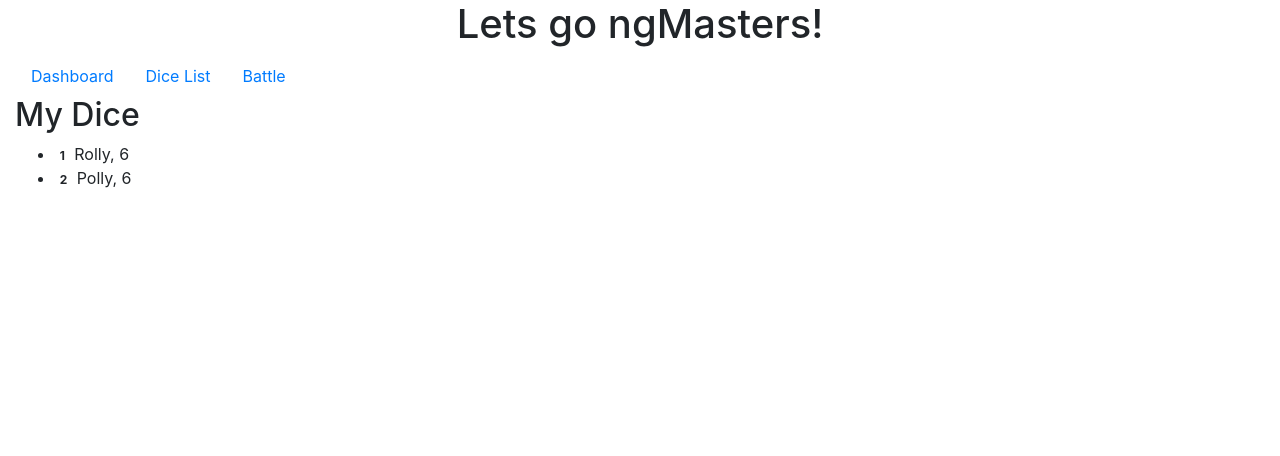
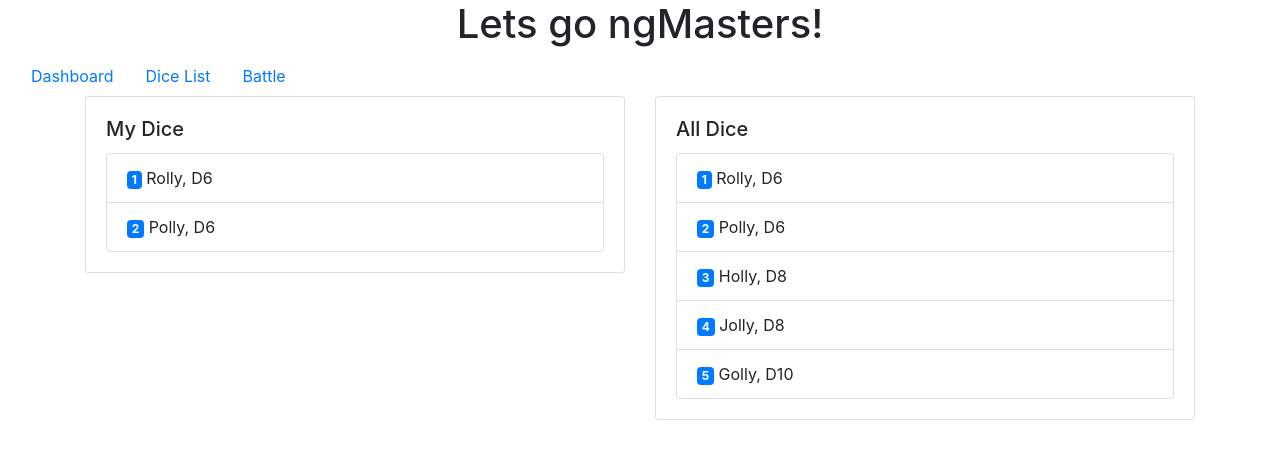
Before and after one commit to ant290/ngMasters, an Angular app in the folder ngMasters/: page /diceList in a window 1280 px wide. Shown: the top 456 px of the page. Built offline with nearby package versions, Linux system fonts and the light colour scheme.

Commit message:
added an all dice list

```diff
--- a/ngMasters/src/app/MockDiceList.ts
+++ b/ngMasters/src/app/MockDiceList.ts
@@ -4,3 +4,11 @@ export const DiceList: Dice[] = [
     {id: 1, name: 'Rolly', sides: 6},
     {id: 2, name: 'Polly', sides: 6}
 ];
+
+export const AllDice: Dice[] = [
+    {id: 1, name: 'Rolly', sides: 6},
+    {id: 2, name: 'Polly', sides: 6},
+    {id: 3, name: 'Holly', sides: 8},
+    {id: 4, name: 'Jolly', sides: 8},
+    {id: 5, name: 'Golly', sides: 10},
+];
--- a/ngMasters/src/app/dice-list/dice-list.component.css
+++ b/ngMasters/src/app/dice-list/dice-list.component.css
@@ -0,0 +1,13 @@
+.dice li:hover {
+    color: #607D8B;
+    background-color: #DDD;
+    left: .1em;
+  }
+  .dice li.selected {
+    background-color: #CFD8DC;
+    color: white;
+  }
+  .dice li.selected:hover {
+    background-color: #BBD8DC;
+    color: white;
+  }
--- a/ngMasters/src/app/dice-list/dice-list.component.html
+++ b/ngMasters/src/app/dice-list/dice-list.component.html
@@ -1,9 +1,37 @@
-<h2>My Dice</h2>
-<ul class="dice" >
-  <li *ngFor="let dice of diceList"
-    (click)="onSelect(dice)"
-    [class.selected]="dice === selectedDice">
-    <span class="badge">{{dice.id}}</span> {{dice.name}}, {{dice.sides}}
-  </li>
-</ul>
-<app-dice-detail [dice]="selectedDice"></app-dice-detail>
+<div class="container">
+  <div class="row">
+    <div class="col-sm">
+      <div class="card">
+        <div class="card-body">
+          <h5 class="card-title">My Dice</h5>
+          <ul class="dice list-group" >
+            <li *ngFor="let dice of diceList"
+              (click)="onSelect(dice)"
+              [class.selected]="dice === selectedDice"
+              class="list-group-item">
+              <span class="badge badge-primary">{{dice.id}}</span> {{dice.name}}, D{{dice.sides}}
+            </li>
+          </ul>
+        </div>
+      </div>
+    </div>
+    <div class="col-sm">
+      <div class="card">
+        <div class="card-body">
+          <h5 class="card-title">All Dice</h5>
+          <ul class="dice list-group">
+            <li *ngFor="let dice of allDiceList"
+              (click)="onSelect(dice)"
+              [class.selected]="dice === selectedDice"
+              class="list-group-item">
+              <span class="badge badge-primary">{{dice.id}}</span> {{dice.name}}, D{{dice.sides}}
+            </li>
+          </ul>
+        </div>
+      </div>
+    </div>
+  </div>
+  <div class="row">
+    <app-dice-detail [dice]="selectedDice"></app-dice-detail>
+  </div>
+</div>
--- a/ngMasters/src/app/dice-list/dice-list.component.ts
+++ b/ngMasters/src/app/dice-list/dice-list.component.ts
@@ -11,16 +11,22 @@ export class DiceListComponent implements OnInit {
 
   // expose props for binding
   diceList: Dice[];
+  allDiceList: Dice[];
   selectedDice: Dice;
 
   constructor(private diceService: DiceService) { }
 
   ngOnInit() {
     this.getDiceList();
+    this.getAllDice();
   }
 
   getDiceList(): void {
     this.diceService.getDiceList().subscribe(diceList => this.diceList = diceList);
+  }
+
+  getAllDice(): void {
+    this.diceService.getAllDiceList().subscribe(diceList => this.allDiceList = diceList);
   }
 
   onSelect(dice: Dice): void {
--- a/ngMasters/src/app/services/dice.service.ts
+++ b/ngMasters/src/app/services/dice.service.ts
@@ -1,4 +1,4 @@
-import { DiceList } from './../MockDiceList';
+import { DiceList, AllDice } from './../MockDiceList';
 import { Dice } from './../Dice';
 import { Injectable } from '@angular/core';
 import { Observable, of } from 'rxjs';
@@ -10,8 +10,18 @@ export class DiceService {
 
   constructor() { }
 
+  /**
+   * returns the list of dice owned by the player
+   */
   getDiceList(): Observable<Dice[]> {
     return of(DiceList);
+  }
+
+  /**
+   * returns the list of all dice that can be collected
+   */
+  getAllDiceList(): Observable<Dice[]> {
+    return of(AllDice);
   }
 
   /**
```
